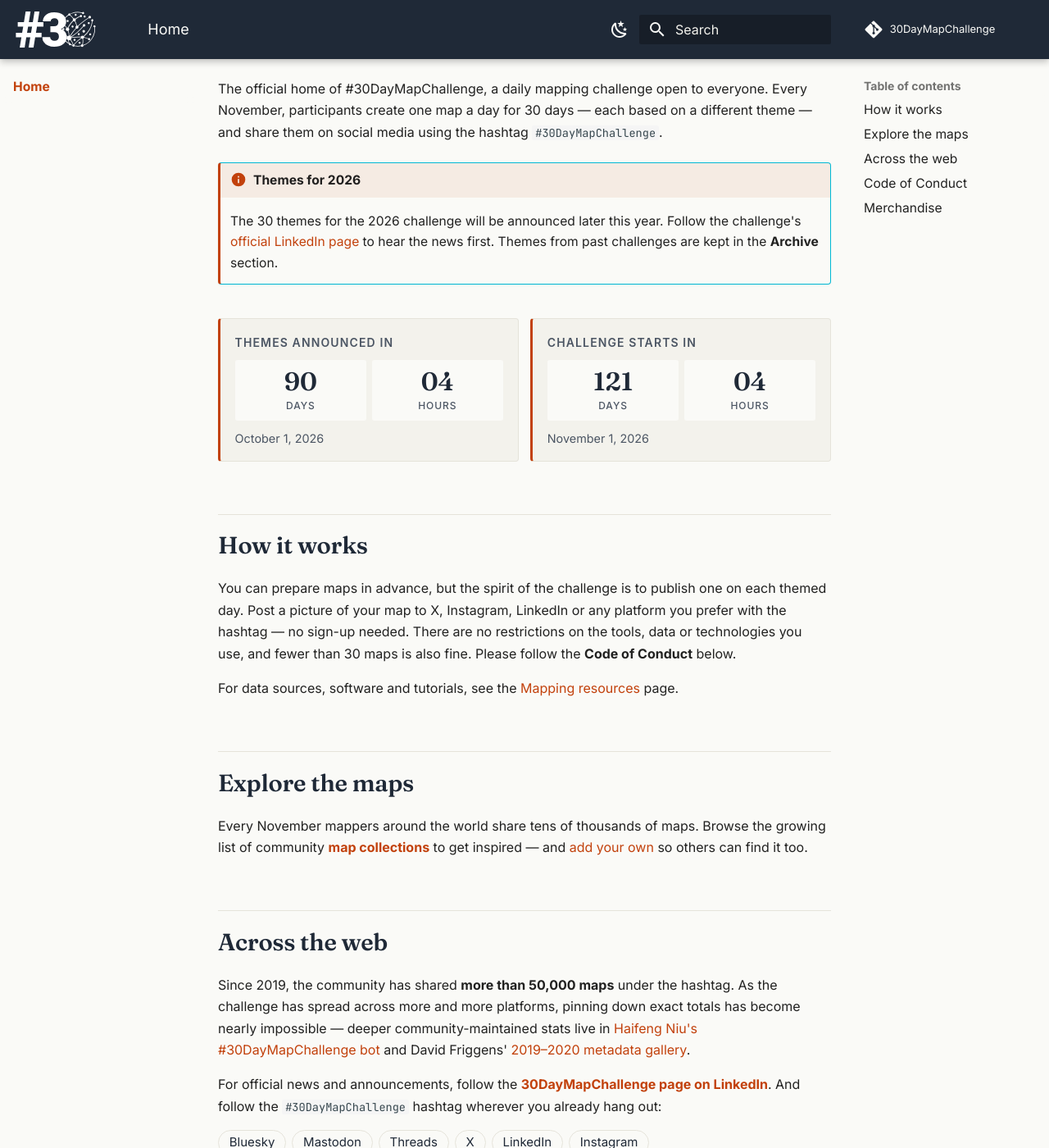
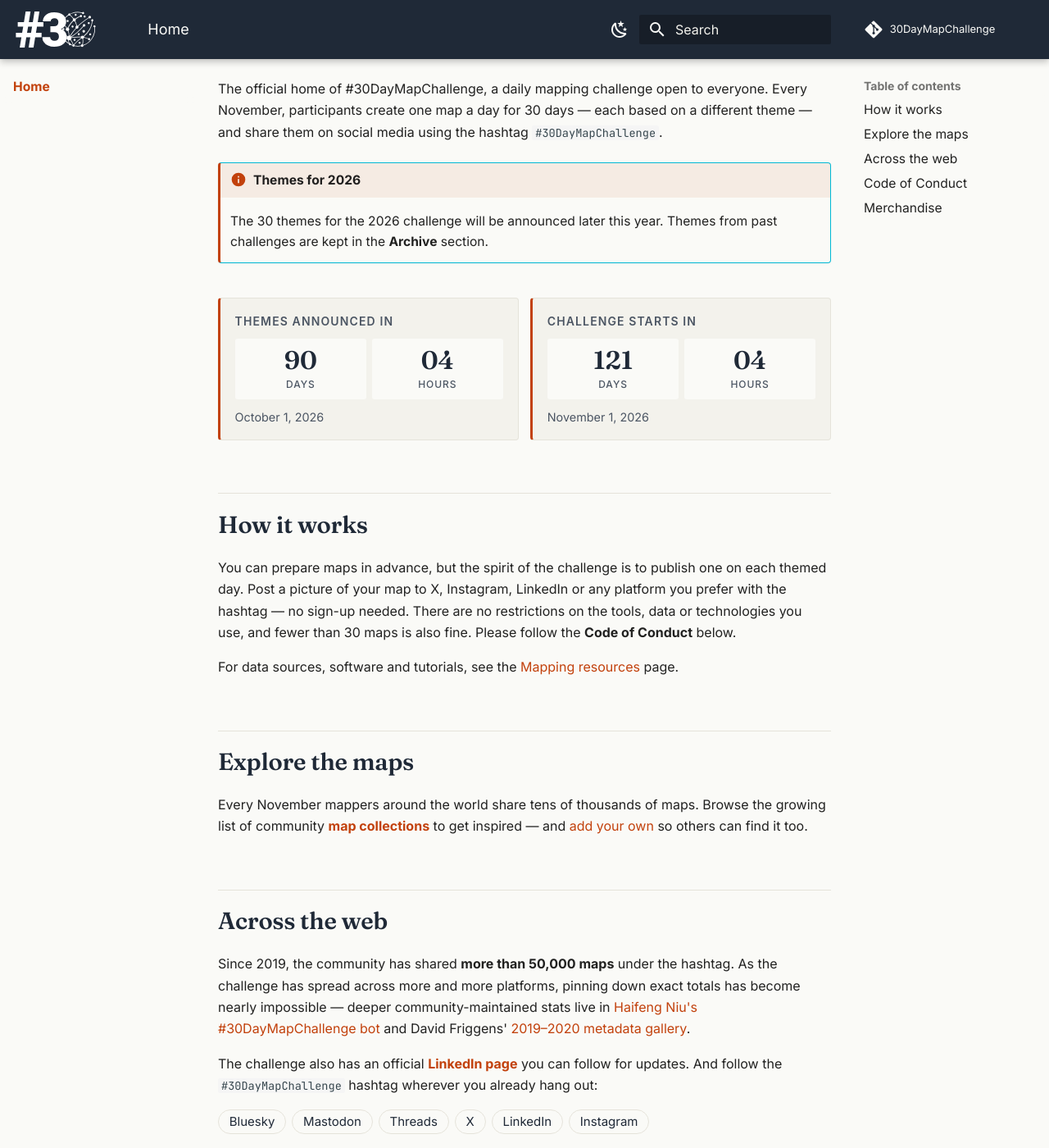
Before and after one commit to tjukanovt/30DayMapChallenge, an MkDocs documentation site: the page built from docs/index.md, in a window 1280 px wide and 1400 px high, scrolled down 238 px. Shown: the whole window at 82% size. Built offline with MkDocs 1.6.1 and Material for MkDocs 9.7.7, drawn with Linux system fonts in a browser that asks for light colours; comment, search, counter and statistics services are not loaded.

Commit message:
Soften LinkedIn wording and do an editing pass on resources page
- Reword the LinkedIn page references on the home page and README: it is
  an official channel to follow for updates, not where news lands first;
  drop the mention from the themes admonition
- Resources page pass on top of the cherry-picked refresh:
  - Rename the duplicate 'Getting started' sub-heading under Tutorials
    to 'First steps' so the page has unique heading anchors
  - Add 2023's 'Analog map' to the hand-made theme history
  - Drop the closing paragraph of 'Maps without a computer' and the
    Scribus aside that repeated points already made in their sections
  - Remove 'recent' from the Kontur Population description so it doesn't
    age

Co-Authored-By: Claude Fable 5 <noreply@anthropic.com>
Claude-Session: https://claude.ai/code/session_01LDw9gRaj8DSbhYo4TS41Q2

```diff
--- a/docs/index.md
+++ b/docs/index.md
@@ -10,9 +10,7 @@ The official home of #30DayMapChallenge, a daily mapping challenge open to every
 
 !!! info "Themes for 2026"
     The 30 themes for the 2026 challenge will be announced later this year.
-    Follow the challenge's [official LinkedIn page](https://www.linkedin.com/company/30daymapchallenge/)
-    to hear the news first. Themes from past challenges are kept in the
-    **Archive** section.
+    Themes from past challenges are kept in the **Archive** section.
 
 <div id="challenge-countdown" class="challenge-countdown" hidden>
   <div class="challenge-countdown__block" data-cd-block="themes">
@@ -47,9 +45,10 @@ Every November mappers around the world share tens of thousands of maps. Browse
 
 Since 2019, the community has shared **more than 50,000 maps** under the hashtag. As the challenge has spread across more and more platforms, pinning down exact totals has become nearly impossible — deeper community-maintained stats live in [Haifeng Niu's #30DayMapChallenge bot](https://github.com/hn303/30DayMapChallenge-Bot) and David Friggens' [2019–2020 metadata gallery](https://github.com/dakvid/30DayMapChallenge2020Metadata).
 
-For official news and announcements, follow the
-**[30DayMapChallenge page on LinkedIn](https://www.linkedin.com/company/30daymapchallenge/)**.
-And follow the `#30DayMapChallenge` hashtag wherever you already hang out:
+The challenge also has an official
+**[LinkedIn page](https://www.linkedin.com/company/30daymapchallenge/)** you can
+follow for updates. And follow the `#30DayMapChallenge` hashtag wherever you
+already hang out:
 
 <div class="hashtag-feed__chips" markdown="0">
   <a class="hashtag-chip" href="https://bsky.app/hashtag/30DayMapChallenge" target="_blank" rel="noopener">Bluesky</a>
```
Also changed, not shown: README.md (+1 -1 lines), docs/resources.md (+4 -6 lines).
